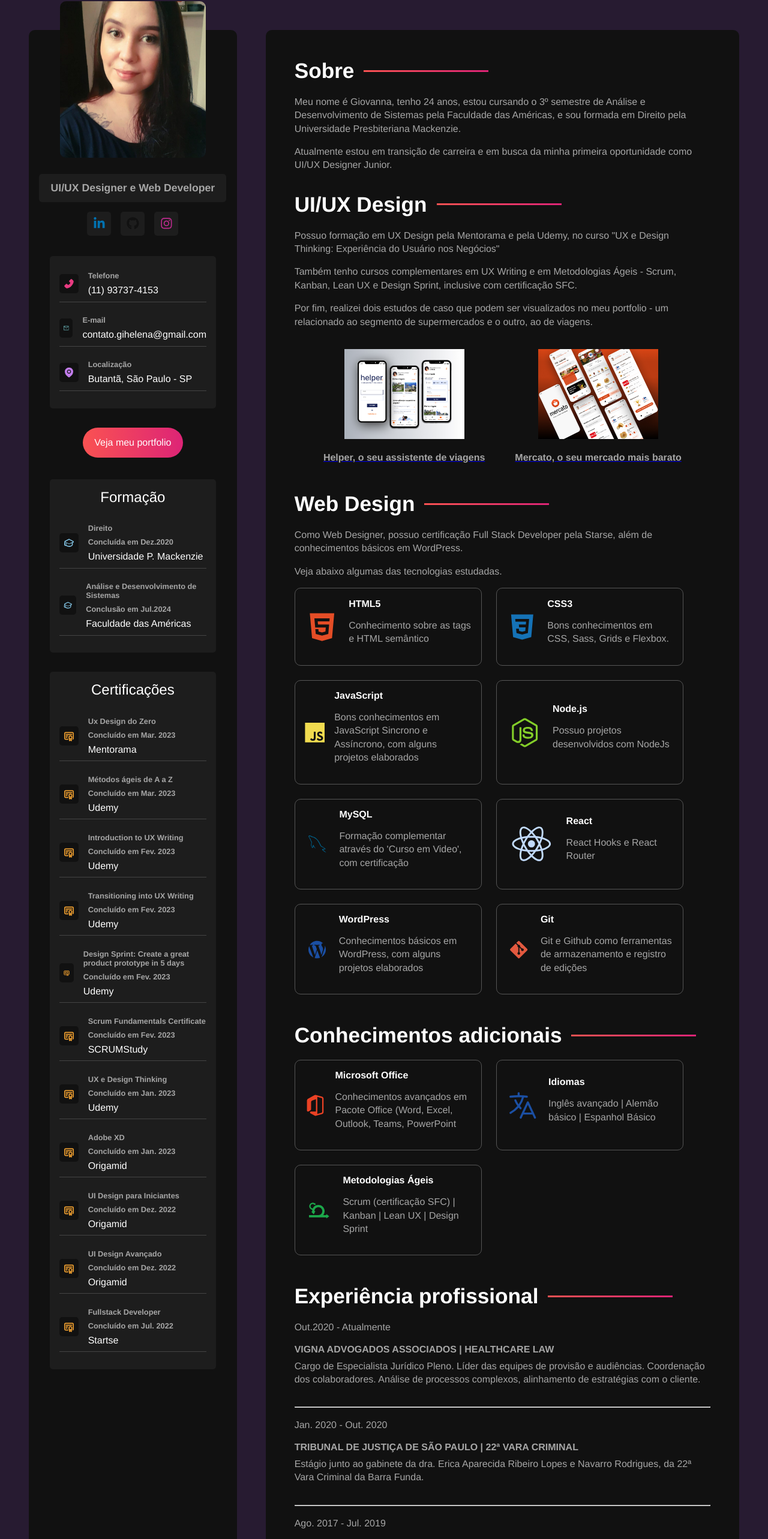
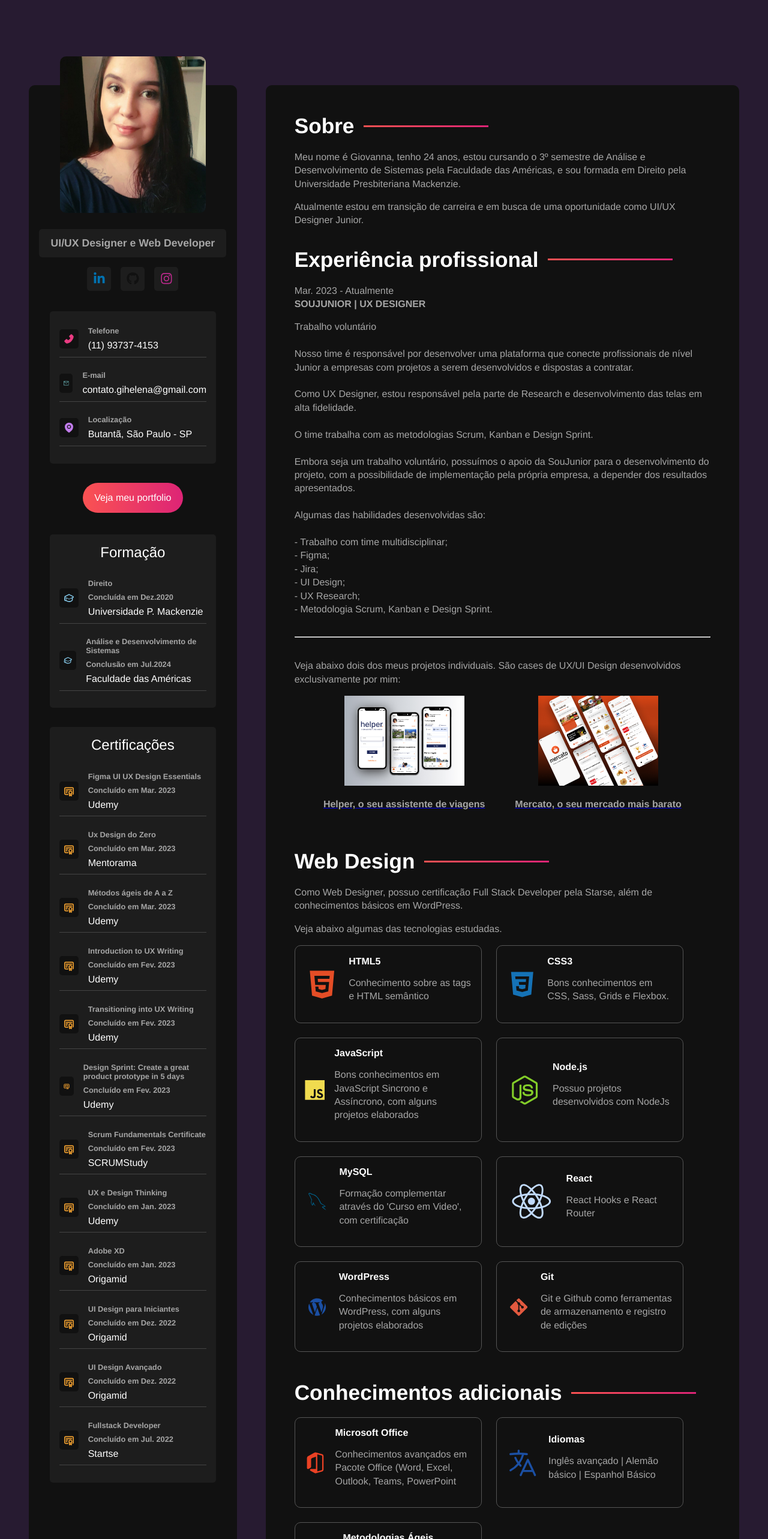
Before and after one commit to giohelena/Curr-culo, a React (Vite) app: page / in a window 1280 px wide. Shown: the part 218-2784 px from the top of the page at 60% size. Built offline with nearby package versions, Linux system fonts and the light colour scheme.

Commit message:
atualização

```diff
--- a/src/App.jsx
+++ b/src/App.jsx
@@ -6,7 +6,7 @@ function App() {
 
   return (
     <div id="portfolio">
-      <h1>Giovanna Almeida</h1>
+      <h1>Giovanna Helena Lopes Almeida</h1>
       <Sidebar />
       <MainContent />
     </div>
--- a/src/components/about-container.jsx
+++ b/src/components/about-container.jsx
@@ -5,7 +5,7 @@ const AboutContainer = () => {
     <section className="about-container">
         <h2>Sobre</h2>
         <p>Meu nome é Giovanna, tenho 24 anos, estou cursando o 3º semestre de Análise e Desenvolvimento de Sistemas pela Faculdade das Américas, e sou formada em Direito pela Universidade Presbiteriana Mackenzie. </p>
-        <p>Atualmente estou em transição de carreira e em busca da minha primeira oportunidade como UI/UX Designer Junior.</p>
+        <p>Atualmente estou em transição de carreira e em busca de uma oportunidade como UI/UX Designer Junior.</p>
         <br/>
     </section>
     )
--- a/src/components/certificates.jsx
+++ b/src/components/certificates.jsx
@@ -4,6 +4,14 @@ import { TbCertificate } from "react-icons/tb";
 const Certificates = () =>{
     return <section id="information-container">
         <p className="info-title">Certificações</p>
+        <div className="info-card">
+            <TbCertificate id="certificate-icon"/>
+            <div>
+                <h3>Figma UI UX Design Essentials</h3>
+                <h3>Concluído em Mar. 2023</h3>
+                <p>Udemy</p>
+            </div>
+        </div>
         <div className="info-card">
             <TbCertificate id="certificate-icon" />
             <div>
--- a/src/components/experience.jsx
+++ b/src/components/experience.jsx
@@ -1,30 +1,49 @@
 import "../styles/components/main-content.sass";
+import img1 from "../../src/img/Android Large - 1.jpg";
+import img2 from "../../src/img/Frame 8.jpg";
 
 const Experience = () => {
     return (
         <section className="projects-container">
             <h2>Experiência profissional</h2>
             <div className="experience">
-                <p>Out.2020 - Atualmente</p>
-                <h3>VIGNA ADVOGADOS ASSOCIADOS | HEALTHCARE LAW</h3>
-                <p>Cargo de Especialista Jurídico Pleno. Líder das equipes de provisão e audiências. Coordenação dos colaboradores. Análise de processos complexos, alinhamento de estratégias com o cliente. </p>
+                <p>Mar. 2023 - Atualmente<br />
+                <h3>SOUJUNIOR | UX DESIGNER</h3>
+                </p>
+                <p>Trabalho voluntário<br /><br />
+                Nosso time é responsável por desenvolver uma plataforma que conecte profissionais de nível Junior a empresas com projetos a serem desenvolvidos e dispostas a contratar.<br /><br />
+                Como UX Designer, estou responsável pela parte de Research e desenvolvimento das telas em alta fidelidade.<br /><br />
+                O time trabalha com as metodologias Scrum, Kanban e Design Sprint.<br /><br />
+                Embora seja um trabalho voluntário, possuímos o apoio da SouJunior para o desenvolvimento do projeto, com a possibilidade de implementação pela própria empresa, a depender dos resultados apresentados.<br /><br />
+                Algumas das habilidades desenvolvidas são:<br /><br />
+                - Trabalho com time multidisciplinar;<br />
+                - Figma;<br />
+                - Jira;<br />
+                - UI Design;<br />
+                - UX Research;<br />
+                - Metodologia Scrum, Kanban e Design Sprint.
+                </p>
             </div>
-            <br/>
-            <hr></hr>
-            <br/>
-            <div className="experience">
-                <p>Jan. 2020 - Out. 2020</p>
-                <h3>TRIBUNAL DE JUSTIÇA DE SÃO PAULO | 22ª VARA CRIMINAL</h3>
-                <p>Estágio junto ao gabinete da dra. Erica Aparecida Ribeiro Lopes e Navarro Rodrigues, da 22ª Vara Criminal da Barra Funda.</p>
+            <br />
+            <hr />
+            <br />
+            <br />
+        <p>Veja abaixo dois dos meus projetos individuais. São cases de UX/UI Design desenvolvidos exclusivamente por mim:</p>
+        <div className="project-container">
+            <a href="https://giohelena.website/index.php/2023/03/06/helper-o-seu-assistente-de-viagens-estudo-de-caso-ux-2/" target="_blank">
+            <div>
+                <img src={img1} id="img"></img><br/><br/>
+                <h3>Helper, o seu assistente de viagens</h3>
             </div>
-            <br/>
-            <hr></hr>
-            <br/>
-            <div className="experience">
-                <p>Ago. 2017 - Jul. 2019</p>
-                <h3>DEMAREST ADVOGADOS | PROGRAMA DE TRAINEE</h3>
-                <p>Programa de Trainee em escritório de advocacia, com duração de 2 anos. Rotatividade a cada 6 meses, nas seguintes áreas: Contencioso Cível, Contencioso Trabalhista, Criminal e Concorrencial. </p>
+            </a>
+            <a href="https://giohelena.website/index.php/2023/03/06/mercato-economizando-na-hora-de-fazer-mercado-estudo-de-caso-ux/" target="_blank">
+            <div>
+                <img src={img2} id="img"></img><br/><br/>
+                <h3>Mercato, o seu mercado mais barato</h3>
             </div>
+            </a>
+        </div>
+        <br />
         </section>
     )
 };
--- a/src/components/main-content.jsx
+++ b/src/components/main-content.jsx
@@ -11,12 +11,12 @@ const MainContent = () => {
     return(
         <main id="main-content">
             <AboutContainer />
-            <UiUxContainer />
+            <Experience />
             <WebDesignContainer />
             <TechnologiesContainer />
             <IntroMoreInfo />
             <MoreInformationContainer />
-            <Experience />
+
         </main>
     )
 };
--- a/src/components/uiux-container.jsx
+++ b/src/components/uiux-container.jsx
@@ -6,9 +6,10 @@ const UiUxContainer = () => {
     return (
     <section className="about-container">
         <h2>UI/UX Design</h2>
-        <p>Possuo formação em UX Design pela Mentorama e pela Udemy, no curso "UX e Design Thinking: Experiência do Usuário nos Negócios"</p>
+        <p>Possuo formação em UX Design pela Mentorama ("UX Design do Zero") e pela Udemy ("UX e Design Thinking: Experiência do Usuário nos Negócios").</p>
         <p>Também tenho cursos complementares em UX Writing e em Metodologias Ágeis - Scrum, Kanban, Lean UX e Design Sprint, inclusive com certificação SFC. </p>
-        <p>Por fim, realizei dois estudos de caso que podem ser visualizados no meu portfolio - um relacionado ao segmento de supermercados e o outro, ao de viagens.</p>
+        <p>Atualmente, atuo como UX Designer na SouJunior, trabalhando em um projeto voluntário.</p>
+        <p>Também possuo dois estudos de caso que podem ser visualizados no meu portfolio - um relacionado ao segmento de supermercados e o outro, ao de viagens.</p>
         <br/>
         <div className="project-container">
             <a href="https://giohelena.website/index.php/2023/03/06/helper-o-seu-assistente-de-viagens-estudo-de-caso-ux-2/" target="_blank">
```
